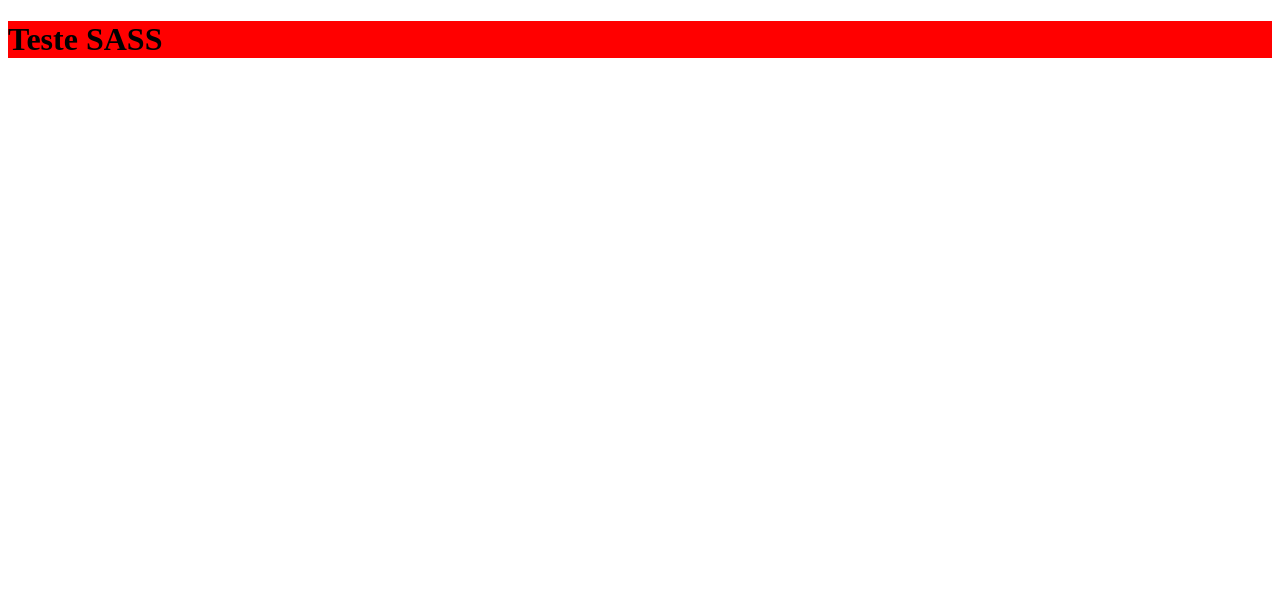
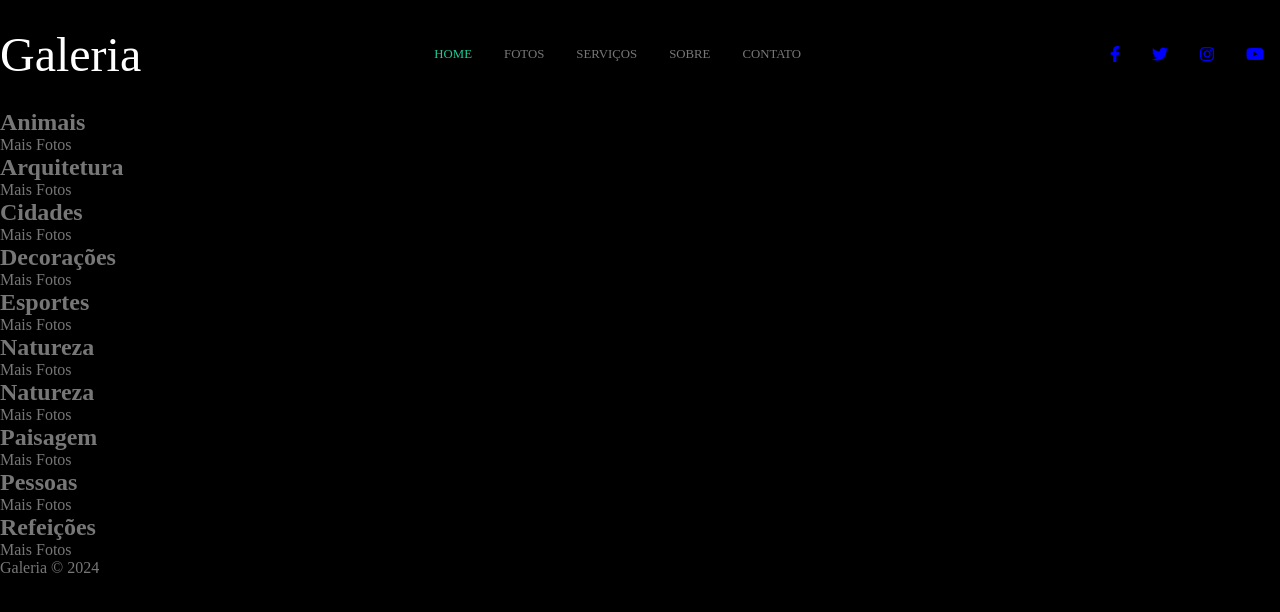
Before and after one commit to AntonyFelisberto/projeto_galeria_sass, a plain HTML site: page projeto/index.html in a window 1280 px wide. Drawn offline with Linux system fonts and the light colour scheme.

Commit message:
ajustes html e header css

```diff
--- a/projeto/index.html
+++ b/projeto/index.html
@@ -12,8 +12,98 @@
     <link rel="stylesheet" href="css/styles.css">
 </head>
 <body>
-    <div>
-        <h1>Teste SASS</h1>
-    </div>
+    <header class="header">
+        <a href="" class="header-brand">Galeria</a>
+        <nav class="header-navbar">
+            <ul>
+                <li>
+                    <a href="#" class="active">Home</a>
+                </li>
+                <li>
+                    <a href="#">Fotos</a>
+                </li>
+                <li>
+                    <a href="#">Serviços</a>
+                </li>
+                <li>
+                    <a href="#">Sobre</a>
+                </li>
+                <li>
+                    <a href="#">Contato</a>
+                </li>
+            </ul>
+        </nav>
+        <div class="header-social-media">
+            <ul>
+                <li>
+                    <a href="">
+                        <i class="fab fa-facebook-f"></i>
+                    </a>
+                </li>
+                <li>
+                    <a href="">
+                        <i class="fab fa-twitter"></i>
+                    </a>
+                </li>
+                <li>
+                    <a href="">
+                        <i class="fab fa-instagram"></i>
+                    </a>
+                </li>
+                <li>
+                    <a href="">
+                        <i class="fab fa-youtube"></i>
+                    </a>
+                </li>
+            </ul>
+        </div>
+    </header>
+    <div class="gallery">
+        <div class="gallery">
+            <div class="gallery-card" id="card-1">
+                <h2 class="gallery-card-title">Animais</h2>
+                <a href="" class="gallery-card-btn">Mais Fotos</a>
+            </div>
+            <div class="gallery-card" id="card-2">
+                <h2 class="gallery-card-title">Arquitetura</h2>
+                <a href="" class="gallery-card-btn">Mais Fotos</a>
+            </div>
+            <div class="gallery-card" id="card-3">
+                <h2 class="gallery-card-title">Cidades</h2>
+                <a href="" class="gallery-card-btn">Mais Fotos</a>
+            </div>
+            <div class="gallery-card" id="card-4">
+                <h2 class="gallery-card-title">Decorações</h2>
+                <a href="" class="gallery-card-btn">Mais Fotos</a>
+            </div>
+            <div class="gallery-card" id="card-5">
+                <h2 class="gallery-card-title">Esportes</h2>
+                <a href="" class="gallery-card-btn">Mais Fotos</a>
+            </div>
+            <div class="gallery-card" id="card-6">
+                <h2 class="gallery-card-title">Natureza</h2>
+                <a href="" class="gallery-card-btn">Mais Fotos</a>
+            </div>
+            <div class="gallery-card" id="card-6">
+                <h2 class="gallery-card-title">Natureza</h2>
+                <a href="" class="gallery-card-btn">Mais Fotos</a>
+            </div>
+            <div class="gallery-card" id="card-7">
+                <h2 class="gallery-card-title">Paisagem</h2>
+                <a href="" class="gallery-card-btn">Mais Fotos</a>
+            </div>
+            <div class="gallery-card" id="card-8">
+                <h2 class="gallery-card-title">Pessoas</h2>
+                <a href="" class="gallery-card-btn">Mais Fotos</a>
+            </div>
+            <div class="gallery-card" id="card-9">
+                <h2 class="gallery-card-title">Refeições</h2>
+                <a href="" class="gallery-card-btn">Mais Fotos</a>
+            </div>
+        </div>
+    </main>
+    <footer>
+        <p><span>Galeria</span> &copy; 2024</p>
+    </footer>
 </body>
 </html>
--- /dev/null
+++ b/projeto/sass/_mixins.sass
@@ -0,0 +1,11 @@
+@use './variables'
+
+@mixin container
+    min-width: variables.$container-width
+    padding: 1.7rem 0
+    margin: 0 auto
+
+@mixin flex-center
+    display: flex
+    align-items: center
+    justify-content: center
--- /dev/null
+++ b/projeto/sass/_variables.sass
@@ -0,0 +1,5 @@
+$primary-color: #fff
+$secondary-color: #20C997
+$text-color: #777
+$bg-color: #000
+$container-width: 1170
--- a/projeto/sass/styles.sass
+++ b/projeto/sass/styles.sass
@@ -1,2 +1,61 @@
-div
-    background: red
+@use './variables'
+@use './mixins'
+
+*
+    font-family: "Josenfin Sans"
+    padding: 0
+    margin: 0
+    box-sizing: border-box
+
+body
+    background-color: variables.$bg-color
+    color: variables.$text-color
+
+    a
+        color: variables.$text-color
+        text-decoration: none
+        transition: .4s
+
+    i
+        color: blue
+
+    ul
+        list-style: none
+
+.header
+    display: flex
+    justify-content: space-between
+    @include mixins.container
+
+    &-brand
+        color: variables.$primary-color
+        font-size: 3rem
+
+    &-navbar
+        ul
+            height: 100%
+            @include mixins.flex-center
+
+            li
+                margin: 0 1rem
+                text-transform: uppercase
+                font-size: .8rem
+
+                .active
+                    color: variables.$secondary-color
+
+                a
+                    &:hover
+                        color: variables.$secondary-color
+
+    &-social-media
+        ul
+            @include mixins.flex-center
+            height: 100%
+
+            li
+                margin: 0 1rem
+
+                a
+                    &:hover
+                        color: variables.$primary-color
```
Also changed, not shown: projeto/css/styles.css, 1 other file.
